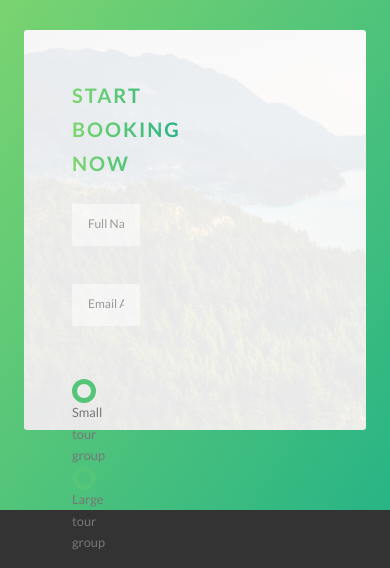
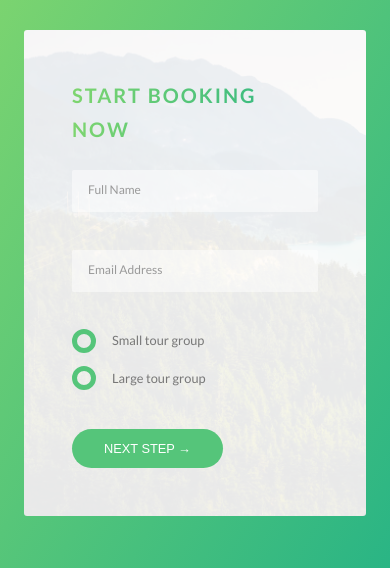
Before and after one commit to seismicmike/natours, a website: page index.html in a window 390 px wide. Shown: the part 6144-6712 px from the top of the page. Drawn offline with nearby package versions, Linux system fonts and the light colour scheme; files that its build step writes are made by us from their sources.

Commit message:
Responsive fixes for the booking form.

```diff
--- a/sass/components/_form.scss
+++ b/sass/components/_form.scss
@@ -15,6 +15,10 @@
     width: 90%;
     display: block;
     transition: all .3s;
+
+    @include respond(tab-port) {
+      width: 100%;
+    }
 
     &:focus {
       outline: none;
@@ -49,6 +53,11 @@
   &__radio-group {
     width: 49%;
     display: inline-block;
+
+    @include respond(tab-port) {
+      width: 100%;
+      margin-bottom: 2rem;
+    }
   }
   &__radio-input {
     display: none;
--- a/sass/pages/_home.scss
+++ b/sass/pages/_home.scss
@@ -76,25 +76,36 @@
   box-shadow: 0 1.5rem 4rem rbga($color-black, 0.2);
 
   @include respond(tab-land) {
-      background-image: linear-gradient(105deg,
-      rgba($color-white, .9) 0%,
-      rgba($color-white, .9) 65%,
-      transparent 65%) ,
-url(../img/nat-10.jpg);
-      background-size: cover;
+    // solid color gradient.
+    background-image: linear-gradient(
+        105deg,
+        rgba($color-white, 0.9) 0%,
+        rgba($color-white, 0.9) 65%,
+        transparent 65%
+      ),
+      url(../img/nat-10.jpg);
   }
 
   @include respond(tab-port) {
-      background-image: linear-gradient(to right,
-      rgba($color-white, .9) 0%,
-      rgba($color-white, .9) 100%),
-url(../img/nat-10.jpg);
+    // solid color gradient.
+    background-image: linear-gradient(
+        to right,
+        rgba($color-white, 0.9) 0%,
+        rgba($color-white, 0.9) 100%
+      ),
+      url(../img/nat-10.jpg);
   }
-
-  height: 50rem;
 
   &__form {
     width: 50%;
     padding: 6rem;
+
+    @include respond(tab-land) {
+      width: 65%;
+    }
+
+    @include respond(tab-port) {
+      width: 100%;
+    }
   }
 }
```
